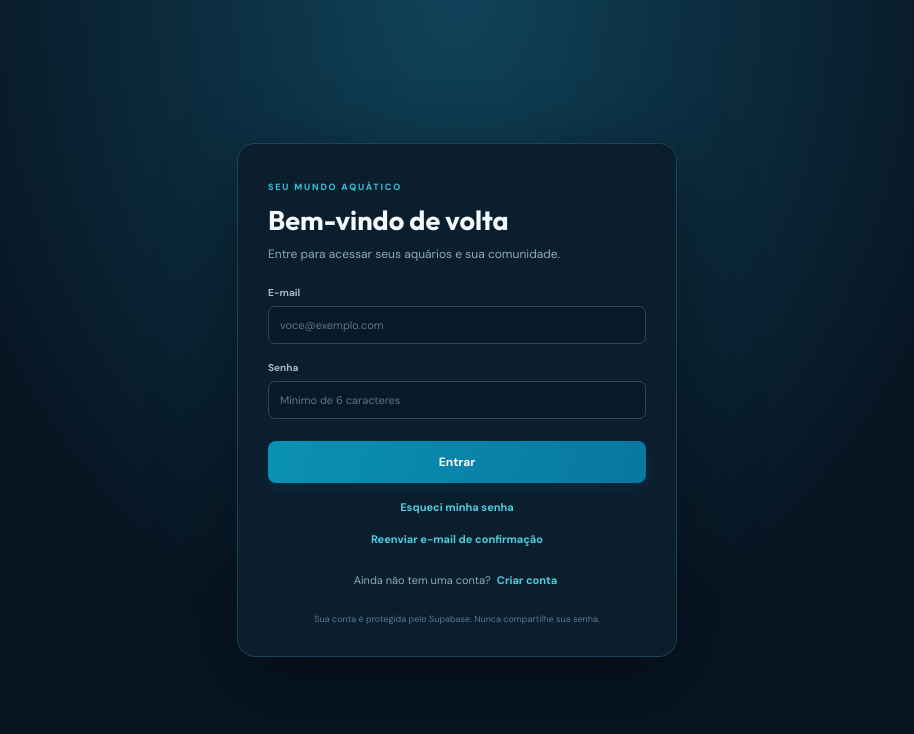
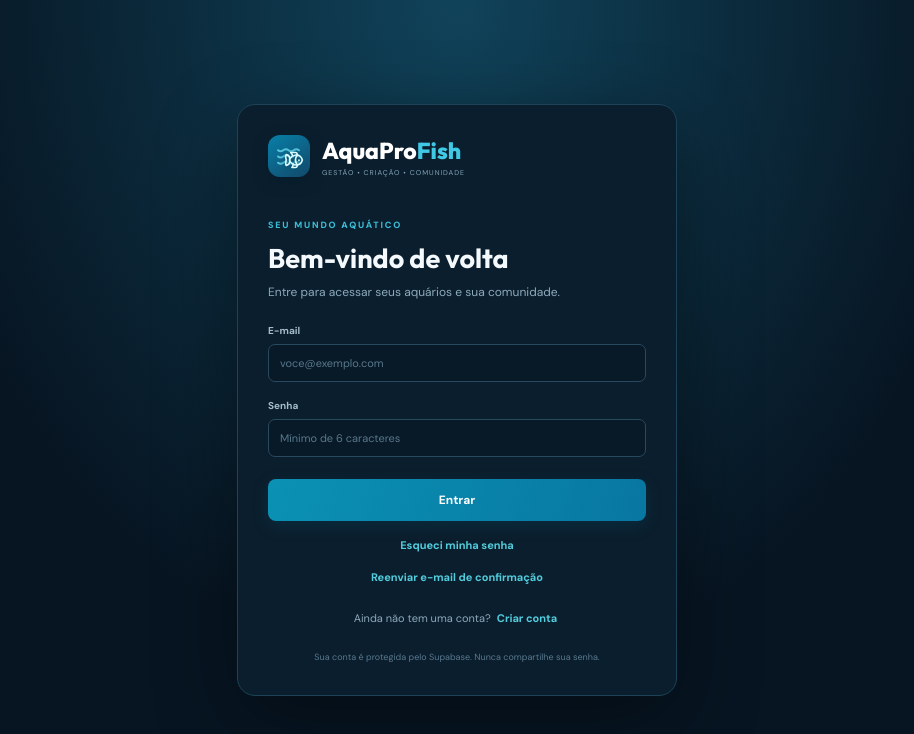
Before and after one commit to andrino0/AquaProFish, a React (Vite) app: page / in a window 1280 px wide. Shown: the top 734 px of the page, without its empty margins (183-1097 px from the left). Built offline with nearby package versions, Linux system fonts and the light colour scheme.

Commit message:
Add original AquaProFish brand to login screen

```diff
--- a/src/Auth.jsx
+++ b/src/Auth.jsx
@@ -1,4 +1,5 @@
 import { useState } from 'react';
+import { Fish, Waves } from 'lucide-react';
 import { supabase } from './lib/supabase.js';
 
 const APP_URL = 'https://andrino0.github.io/AquaProFish/';
@@ -63,6 +64,10 @@ export default function Auth() {
 
   return <main className="auth-screen">
     <section className="auth-card">
+      <div className="auth-brand">
+        <div className="brand-mark"><Waves size={25} /><Fish size={20} /></div>
+        <div><strong>AquaPro<span>Fish</span></strong><small>GESTÃO • CRIAÇÃO • COMUNIDADE</small></div>
+      </div>
       <div className="auth-heading"><span className="eyebrow">SEU MUNDO AQUÁTICO</span><h1>{mode === 'signup' ? 'Crie sua conta' : 'Bem-vindo de volta'}</h1><p>{mode === 'signup' ? 'Cadastre-se gratuitamente para começar.' : 'Entre para acessar seus aquários e sua comunidade.'}</p></div>
       <form onSubmit={submit} className="auth-form">
         {mode === 'signup' && <label className="field"><span>Como devemos te chamar?</span><input value={name} onChange={e=>setName(e.target.value)} placeholder="Seu nome" required maxLength={80}/></label>}
```
